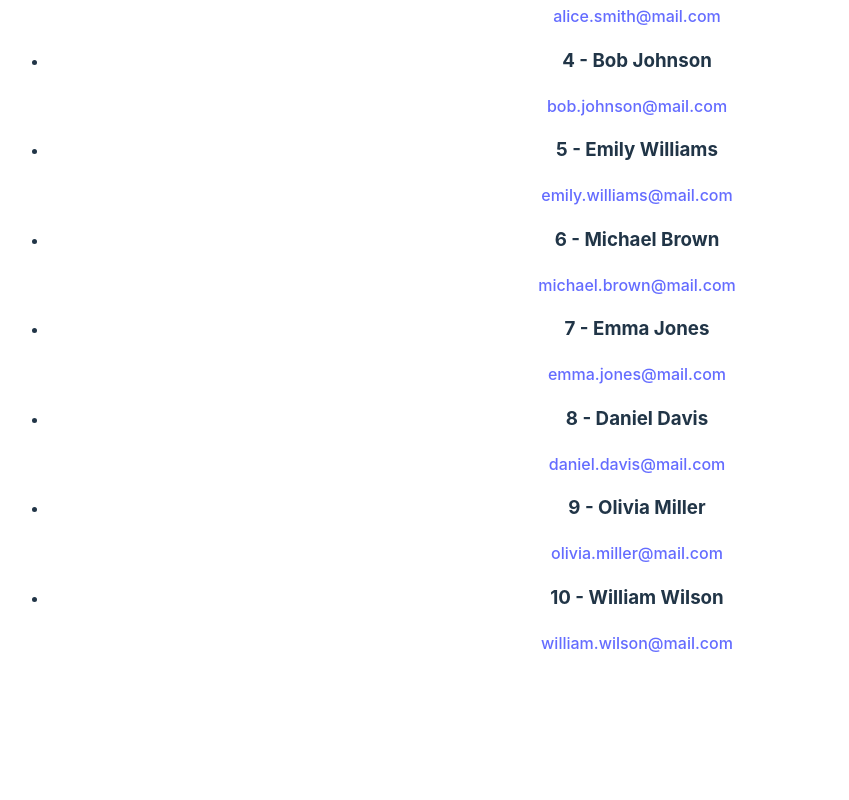
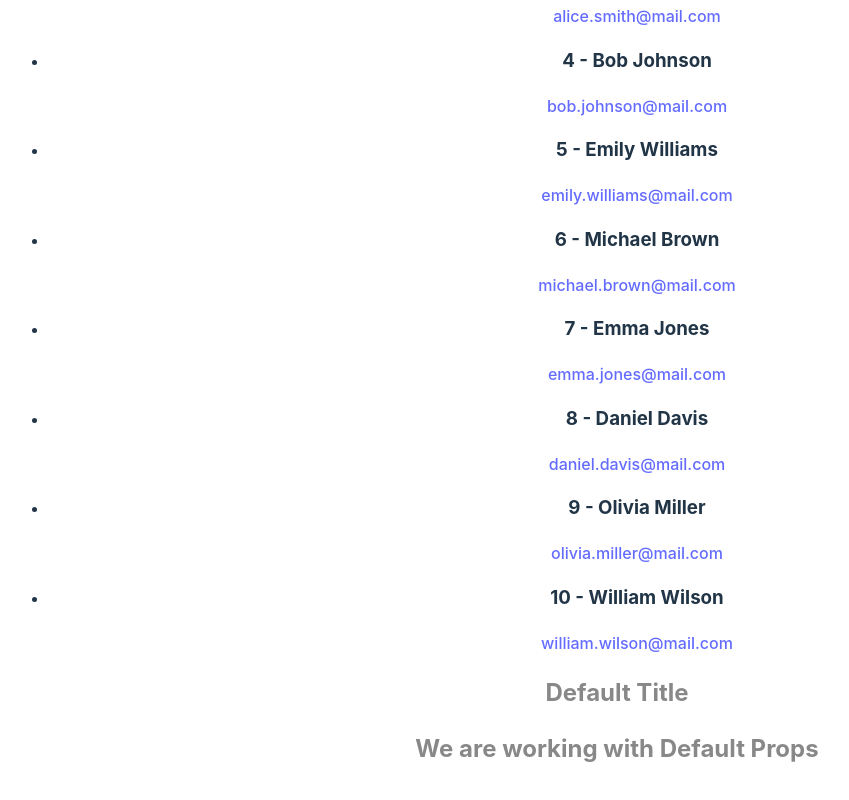
Before and after one commit to Eynar92/learningReact-beta, a React (Vite) app: page / in a window 1280 px wide. Shown: the part 1360-2160 px from the top of the page, without its empty margins (23-872 px from the left). Before the commit the page ends 2063 px from the top, so only its background shows below. Built offline with nearby package versions, Linux system fonts and the light colour scheme.

Commit message:
Now we know how to add default values to the props

```diff
--- a/src/App.jsx
+++ b/src/App.jsx
@@ -1,6 +1,7 @@
 import './App.css'
 import Button from './components/Button';
 import Gretting from './components/Gretting'
+import TitlePropsDefault from './components/TitlePropsDefault';
 import Users from './components/Users';
 import USERS_DATA from './data/users.json'
 
@@ -42,6 +43,10 @@ function App() {
       </Gretting>
 
       <Users usersData={USERS_DATA} />
+
+      <TitlePropsDefault />
+      <TitlePropsDefault titlePropsDefault='We are working with Default Props' />
+
       {/* {age > 20 ? <Saludo /> : ""} */}
       {/* <Saludo />
       <Saludo />
--- /dev/null
+++ b/src/components/TitlePropsDefault.jsx
@@ -0,0 +1,15 @@
+import React from 'react'
+
+// function TitlePropsDefault({ titlePropsDefault = 'Default Title' }) {
+function TitlePropsDefault({ titlePropsDefault}) {
+    return (
+        // <h2 className='read-the-docs'>{titlePropsDefault ? titlePropsDefault : "Default Title"}</h2>
+        <h2 className='read-the-docs'>{titlePropsDefault}</h2>
+    )
+}
+
+TitlePropsDefault.defaultProps = {
+    titlePropsDefault: "Default Title"
+}
+
+export default TitlePropsDefault
```
